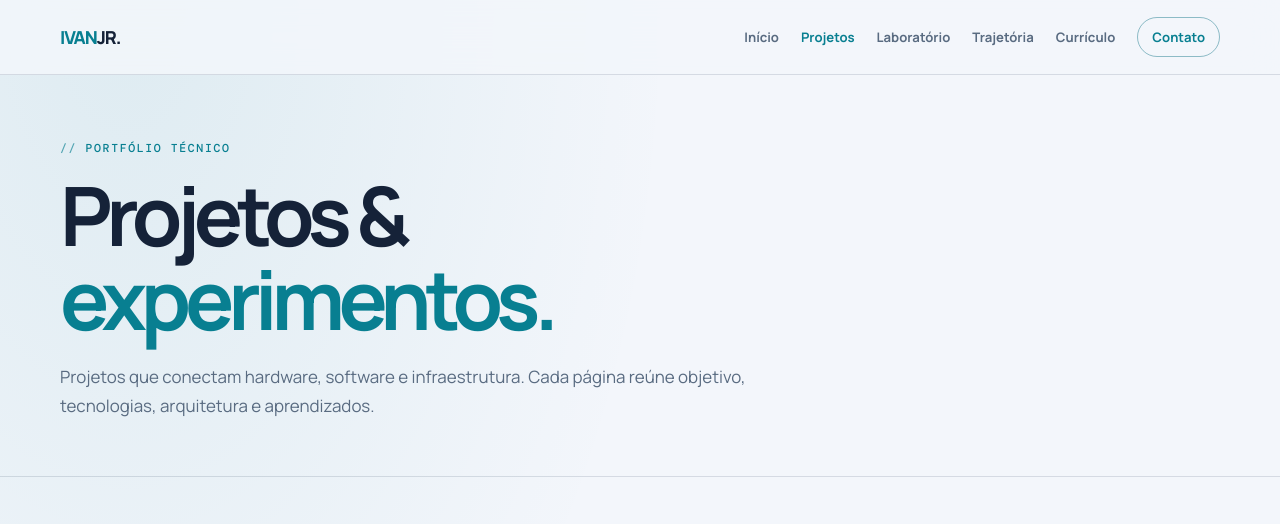
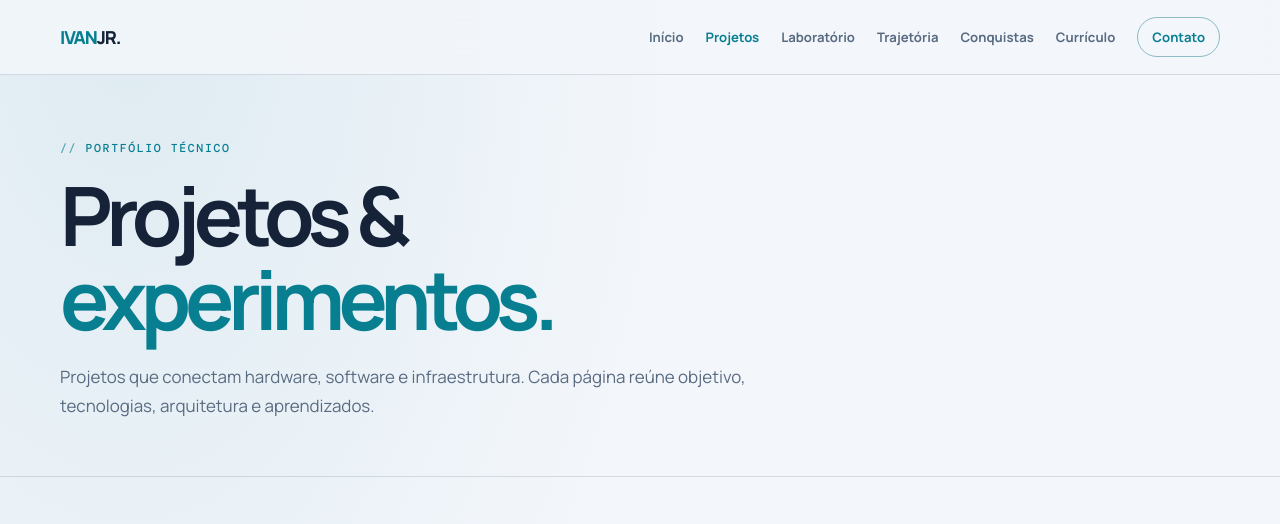
Before and after one commit to Ivanjuniior/ivan-junior-links, a plain HTML site: page projetos.html in a window 1280 px wide. Shown: the top 524 px of the page. Drawn offline with nearby package versions, Linux system fonts and the light colour scheme.

Commit message:
nav: add direct link to achievements

```diff
--- a/projetos.html
+++ b/projetos.html
@@ -1,4 +1,4 @@
-<!doctype html><html lang="pt-BR"><head><meta charset="utf-8"><meta name="viewport" content="width=device-width,initial-scale=1"><meta name="description" content="Projetos de redes, automação, IoT, software, robótica e fabricação digital."><meta name="theme-color" content="#080d18"><link rel="canonical" href="https://ivanjr.eti.br/projetos.html"><link rel="icon" href="/favicon.svg" type="image/svg+xml"><title>Projetos | Ivan Junior</title><link rel="stylesheet" href="/assets/css/style.css"></head><body id="top"><nav class="nav"><div class="wrap nav-inner"><a class="brand" href="/"><span>IVAN</span>JR.</a><button class="menu" aria-expanded="false" aria-label="Abrir menu">Menu</button><div class="nav-links"><a href="/" >Início</a><a href="/projetos.html" aria-current="page">Projetos</a><a href="/laboratorio.html" >Laboratório</a><a href="/trajetoria.html" >Trajetória</a><a href="/curriculo.html" >Currículo</a><a class="nav-cta" href="/contato.html">Contato</a></div></div></nav><main>
+<!doctype html><html lang="pt-BR"><head><meta charset="utf-8"><meta name="viewport" content="width=device-width,initial-scale=1"><meta name="description" content="Projetos de redes, automação, IoT, software, robótica e fabricação digital."><meta name="theme-color" content="#080d18"><link rel="canonical" href="https://ivanjr.eti.br/projetos.html"><link rel="icon" href="/favicon.svg" type="image/svg+xml"><title>Projetos | Ivan Junior</title><link rel="stylesheet" href="/assets/css/style.css"></head><body id="top"><nav class="nav"><div class="wrap nav-inner"><a class="brand" href="/"><span>IVAN</span>JR.</a><button class="menu" aria-expanded="false" aria-label="Abrir menu">Menu</button><div class="nav-links"><a href="/" >Início</a><a href="/projetos.html" aria-current="page">Projetos</a><a href="/laboratorio.html" >Laboratório</a><a href="/trajetoria.html" >Trajetória</a><a href="/conquistas.html">Conquistas</a><a href="/curriculo.html" >Currículo</a><a class="nav-cta" href="/contato.html">Contato</a></div></div></nav><main>
 <section class="wrap project-hero"><div class="eyebrow">Portfólio técnico</div><h1>Projetos &<br><em>experimentos.</em></h1><p class="lead">Projetos que conectam hardware, software e infraestrutura. Cada página reúne objetivo, tecnologias, arquitetura e aprendizados.</p></section>
 <section class="section"><div class="wrap"><div class="grid"><article class="card"><img src="https://portal.ifba.edu.br/santo-amaro/ensino/img/2026/equipe-percepta/2_huawei_ict_competition_2025_2026_projeto_percepta.jpeg" alt="Equipe Percepta recebendo reconhecimento na Huawei ICT Competition"><div class="card-body"><div class="tag">IA · Tecnologia assistiva · Huawei</div><h3>Percepta — Smart Wearable</h3><p>Capacete inteligente com IA, detecção de objetos e feedback de áudio em tempo real. 2º lugar na Trilha de Inovação.</p><a class="more" href="/projetos/percepta.html">Ver estudo de caso ↗</a></div></article><article class="card"><div style="aspect-ratio:16/10;background:linear-gradient(135deg,#1b392b,#38775a);display:grid;place-items:center;font-size:4rem">🌱</div><div class="card-body"><div class="tag">TCC · IoT · Automação</div><h3>Ceres — Irrigação inteligente</h3><p>Projeto de conclusão de curso: sistema de irrigação automatizada com Internet das Coisas.</p><a class="more" href="/projetos/irrigacao-iot.html">Ver estudo de caso ↗</a></div></article>
 <article class="card"><img src="https://portal.ifba.edu.br/santo-amaro/ensino/img/2026/equipe-engrebot/equipe-engrebot.jpg/%40%40images/74234db8-e5bd-4ed7-a3f9-82e1e122f3eb.jpeg" alt="Equipe EngreBot e robôs"><div class="card-body"><div class="tag">Robótica móvel</div><h3>Robô seguidor de linha</h3><p>Plataforma competitiva com ESP32, sensores infravermelhos, PID e motores com encoder.</p><a class="more" href="/projetos/seguidor-de-linha.html">Ver estudo de caso ↗</a></div></article>
```
